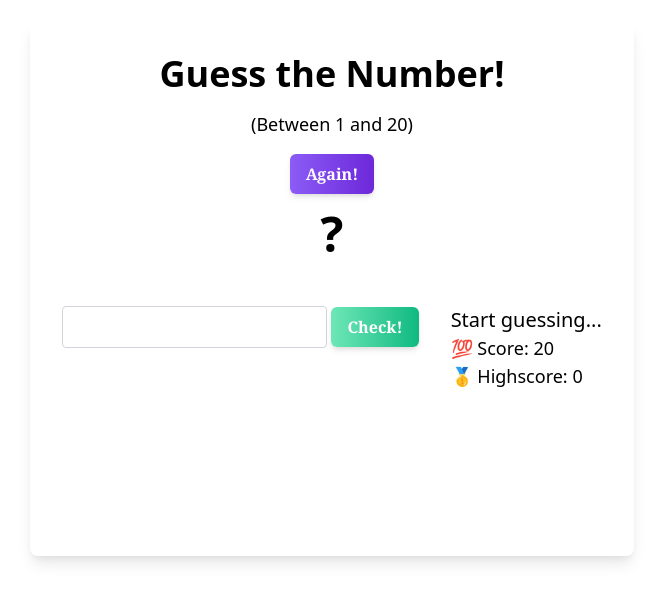
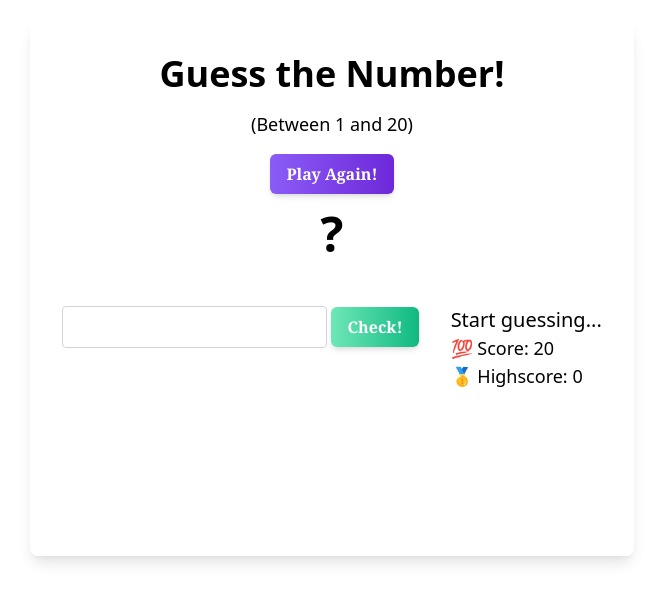
Before and after one commit to ghazalazameer/Guess-My-Number, a website: page index.html in a window 1280 px wide. Shown: the part 111-712 px from the top of the page, without its empty margins (308-971 px from the left). Drawn offline with nearby package versions, Linux system fonts and the light colour scheme.

Commit message:
changed the name of my button

```diff
--- a/index.html
+++ b/index.html
@@ -17,7 +17,8 @@
             <h1 class="text-4xl font-bold mb-4">Guess the Number!</h1>
             <p class="text-lg">(Between 1 and 20)</p>
             <button <button <button <button
-                class="btn again bg-gradient-to-r from-purple-500 to-purple-700 hover:from-purple-600 hover:to-purple-800 text-white font-serif font-bold py-2 px-4 rounded-md shadow-md mt-4">Again!</button>
+                class="btn again bg-gradient-to-r from-purple-500 to-purple-700 hover:from-purple-600 hover:to-purple-800 text-white font-serif font-bold py-2 px-4 rounded-md shadow-md mt-4">Play
+                Again!</button>
             <div class="number text-5xl font-bold mt-4 absolute left-1/2 transform -translate-x-1/2">?</div>
         </header>
         <main class="flex justify-center items-start">
```
